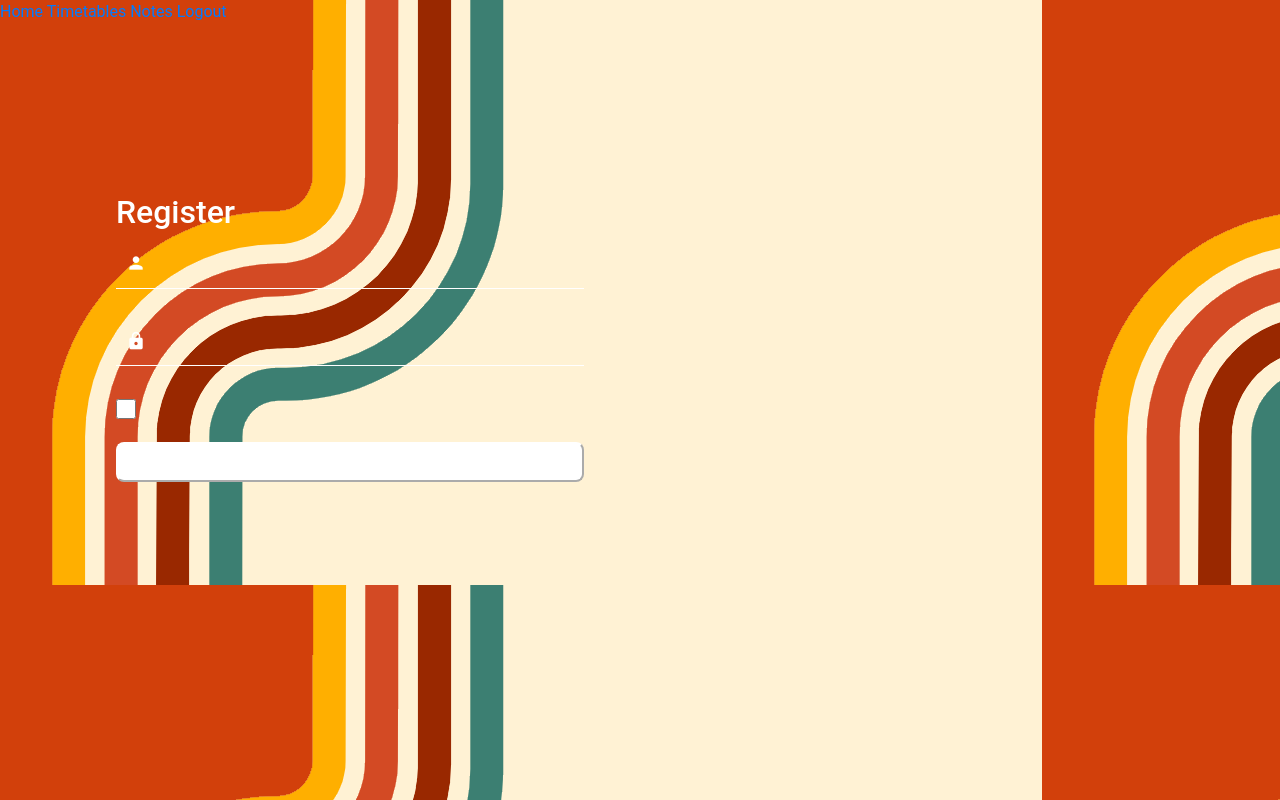
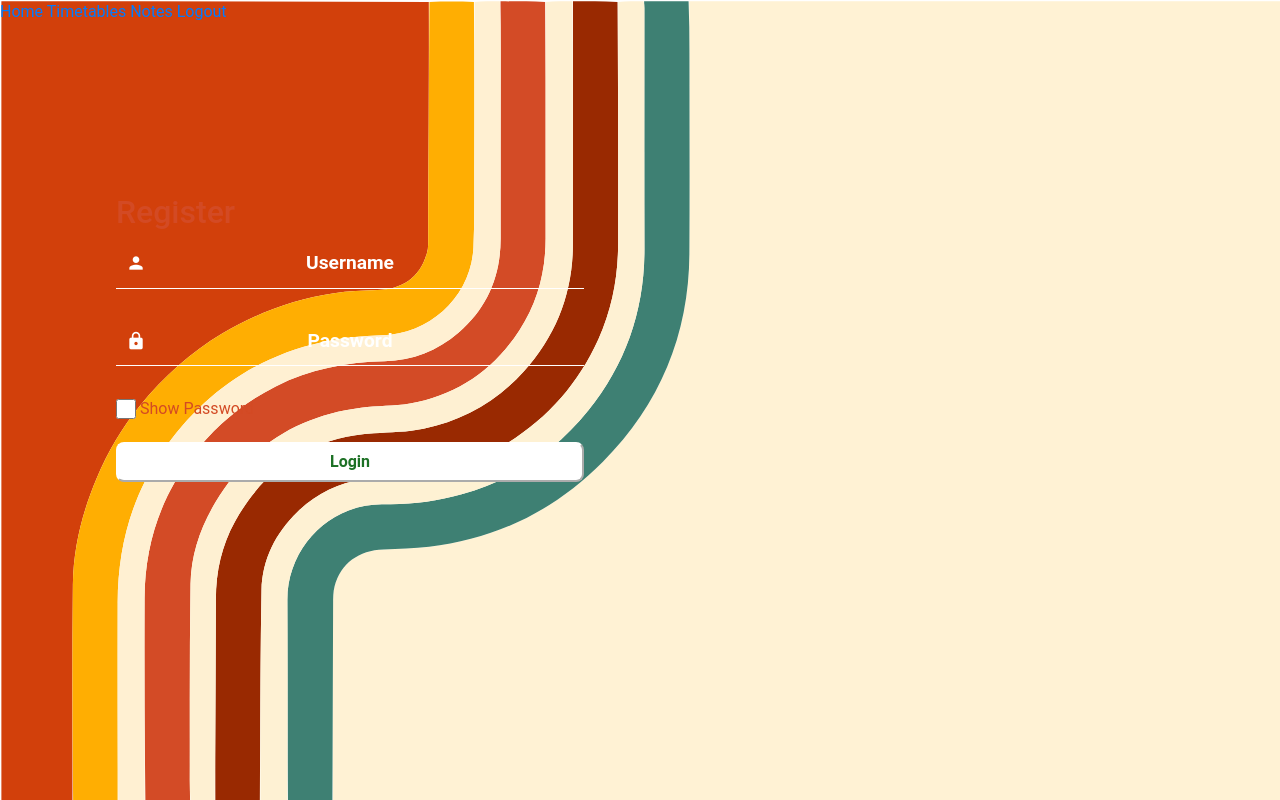
Before and after one commit to ConmHayes/Revision-App, a React (Vite) app in the folder client/: page /signup in a window 1280 px wide. Built offline with nearby package versions, Linux system fonts and the light colour scheme; the HTML template or start-up script is replaced by a standard one.

Commit message:
Styled Login, but it isn't functional yet

```diff
--- a/client/src/App.css
+++ b/client/src/App.css
@@ -7,7 +7,8 @@
 }
 
 body {
-  background-image: url("./assets/start.png");
+  background-image: url("./assets/start.svg");
+  background-size: cover;
   min-height: 100%;
   font-family: "Jost", sans-serif;
   min-height: 100vh;
@@ -25,6 +26,7 @@ footer {
 .input-label {
   position: relative;
   width: 100%;
+  color: #3C7F72
 }
 
 .input-label i {
@@ -103,13 +105,17 @@ footer {
   flex-direction: column;
   padding: 1rem;
   background: transparent;
-  color: white;
+  color: #D34A24;
   width: 500px;
   height: 400px;
   max-width: 500px;
   max-height: 400px;
   margin-top: -80px;
 
+}
+
+.ikon{
+  color: #3C7F72
 }
 
 .Input {
@@ -122,7 +128,7 @@ footer {
   width: 100%;
   border-bottom: 1px solid white;
   margin-bottom: 20px;
-  color: white;
+  color: #3C7F72 ;
   justify-content: left;
 }
 
--- a/client/src/components/UsernameForm/index.jsx
+++ b/client/src/components/UsernameForm/index.jsx
@@ -1,6 +1,6 @@
 import React from "react";
 
-export default function EmailForm({
+export default function UsernameForm({
   username,
   setUsername,
   password,
@@ -11,19 +11,19 @@ export default function EmailForm({
   setInputPw,
 }) {
   function handleInputUN(e) {
-    setInputUn(e.target);
+    setInputUn(e.target.value);
   }
   function handleInputPW(e) {
-    setInputPw(e.target);
+    setInputPw(e.target.value);
   }
 
   async function handleSubmit(e) {
     e.preventDefault();
+    console.log("Hi")
 
     setUsername(inputUn);
     setPassword(inputPw);
-    setInputPw("Password");
-    setInputUn("Username");
+
   }
 
   function revealPassword() {
@@ -38,24 +38,24 @@ export default function EmailForm({
   return (
     <form id="login">
       <label htmlFor="username" className="input-label">
-        <i className="material-icons">person</i>
+        <i className="material-icons ikon">person</i>
         <input
           className="Input"
           type="text"
           id="username"
           name="username"
-          value={username}
+          placeholder={inputUn}
           onChange={handleInputUN}
         />
       </label>
       <label htmlFor="password" className="input-label">
-        <i className="material-icons">lock</i>
+        <i className="material-icons ikon" >lock</i>
         <input
           className="Input"
           type="password"
           id="password"
           name="password"
-          value={password}
+          placeholder={inputPw}
           onChange={handleInputPW}
         ></input>
       </label>
@@ -65,9 +65,9 @@ export default function EmailForm({
           type="checkbox"
           onClick={revealPassword}
         />
-      </label>
+      </label> Show Password
       <button className="loginButton" type="submit" onSubmit={handleSubmit}>
-        {" "}
+        Login
       </button>
     </form>
   );
```
Also changed, not shown: client/src/assets/start.png (deleted), client/src/assets/start.svg (added).
